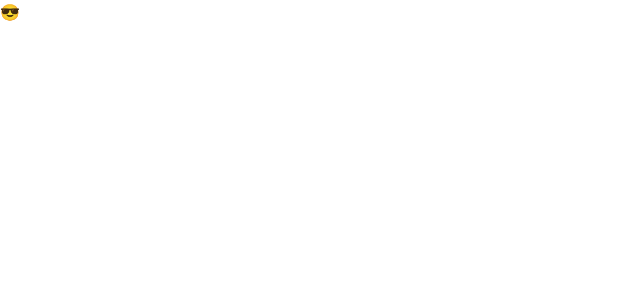
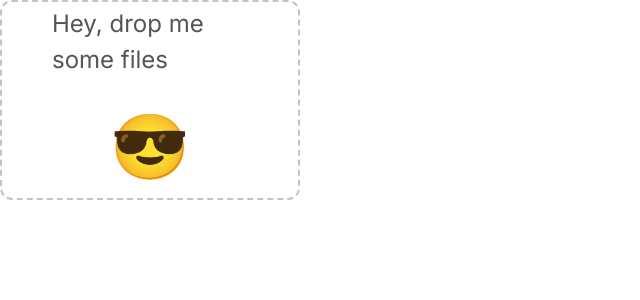
Before and after one commit to iinsu/studio-sandbox, a Next.js app: page /dnd in a window 1280 px wide. Shown: the top 300 px of the page, without its empty margins (0-640 px from the left). Built offline with nearby package versions, Linux system fonts and the light colour scheme.

Commit message:
Drag & Drop 기본 코드 구성

```diff
--- a/src/app/dnd/_components/drag-n-drop.tsx
+++ b/src/app/dnd/_components/drag-n-drop.tsx
@@ -1,8 +1,42 @@
+"use client";
+
+import { useEffect, useRef } from "react";
+
 export const FilesDragAndDrop = ({ onUpload }: any) => {
+  const drop = useRef<HTMLDivElement>(null);
+
+  const handleDragOver = (event: DragEvent) => {
+    event.preventDefault();
+    event.stopPropagation();
+  };
+
+  const handleDrop = (event: DragEvent) => {
+    event.preventDefault();
+    event.stopPropagation();
+
+    const result = event.dataTransfer;
+    if (result?.files && result.files.length) {
+      onUpload(result.files);
+    }
+  };
+
+  useEffect(() => {
+    drop.current?.addEventListener("dragover", handleDragOver);
+    drop.current?.addEventListener("drop", handleDrop);
+
+    return () => {
+      drop.current?.removeEventListener("dragover", handleDragOver);
+      drop.current?.removeEventListener("drop", handleDrop);
+    };
+  }, []);
+
   return (
     <>
-      <div>
-        <span>&#128526;</span>
+      <div className="drag-drop-area" ref={drop}>
+        Hey, drop me some files
+        <span role="img" aria-label="emoji" className="drag-drop-area__icon">
+          &#128526;
+        </span>
       </div>
     </>
   );
--- a/src/app/dnd/page.tsx
+++ b/src/app/dnd/page.tsx
@@ -1,3 +1,5 @@
+"use client";
+
 import { FilesDragAndDrop } from "./_components/drag-n-drop";
 
 const DragAndDropPage = () => {
```
